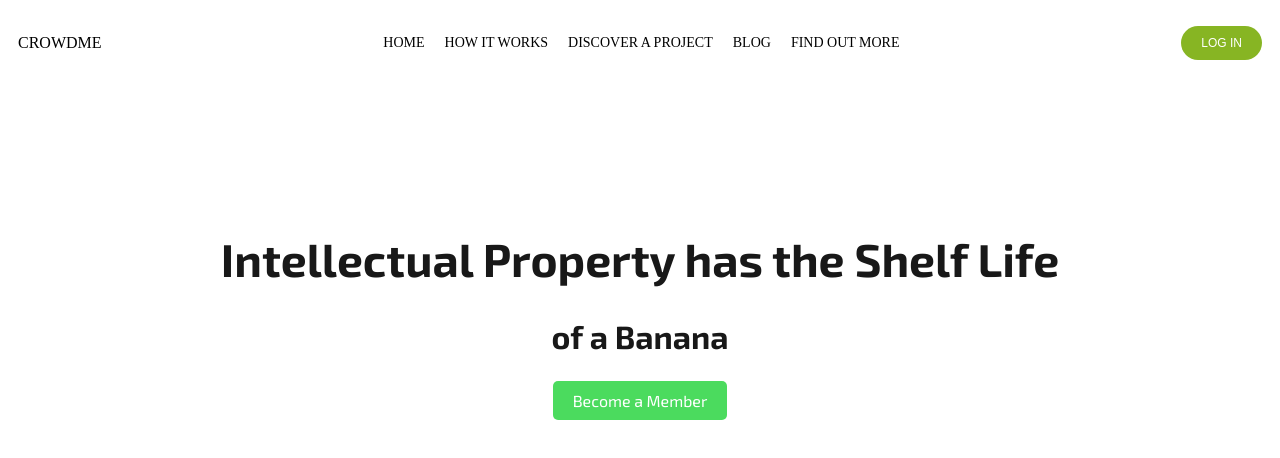
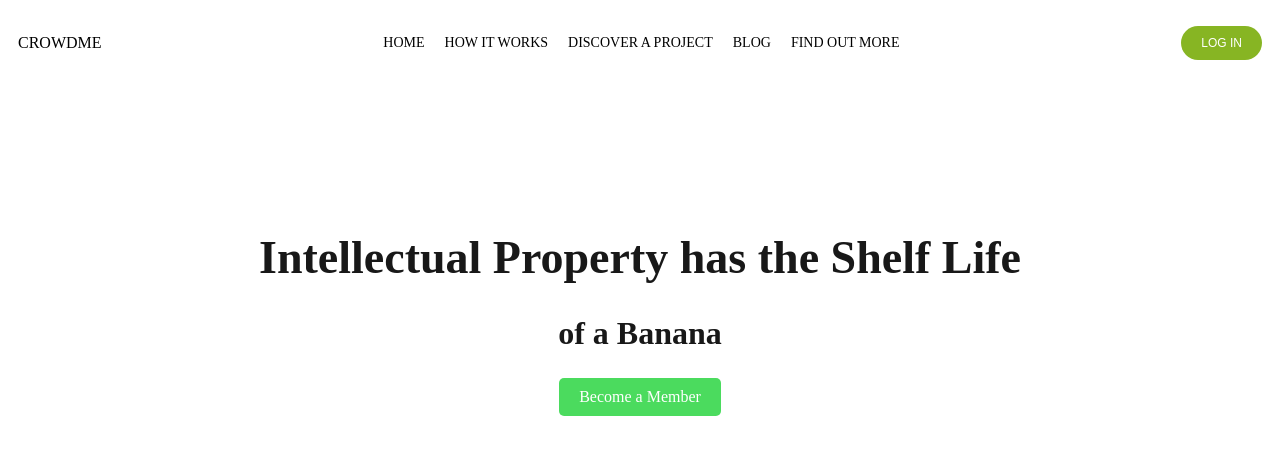
Before and after one commit to golovina-wp/first-project, a plain HTML site: page index.html in a window 1280 px wide. Drawn offline with Linux system fonts and the light colour scheme.

Commit message:
Update style.css

```diff
--- a/style.css
+++ b/style.css
@@ -1,13 +1,16 @@
 @font-face {
-	font-family: "Exo 2 Regular";
+	font-family: 'Exo 2';
+	font-weight: 400;
 	src: url("/fonts/Exo2-Regular.ttf") format("truetype");
  }
 @font-face {
-	font-family: "Exo 2 Medium";
+	font-family: 'Exo 2';
+	font-weight: 500;
 	src: url("/fonts/Exo2-Medium.ttf") format("truetype");
 }
 @font-face {
-	font-family: "Exo 2 Bold";
+	font-family: 'Exo 2';
+	font-weight: 700;
 	src: url("/fonts/Exo2-Bold.ttf") format("truetype");
 }
 nav {
```
